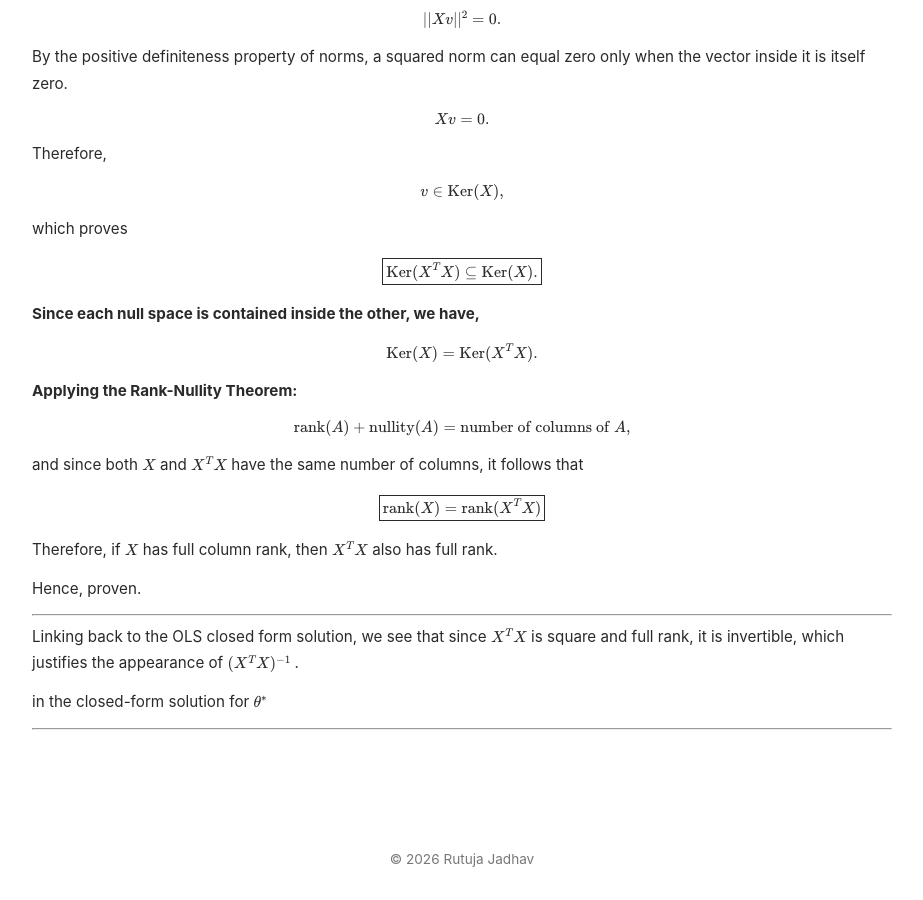
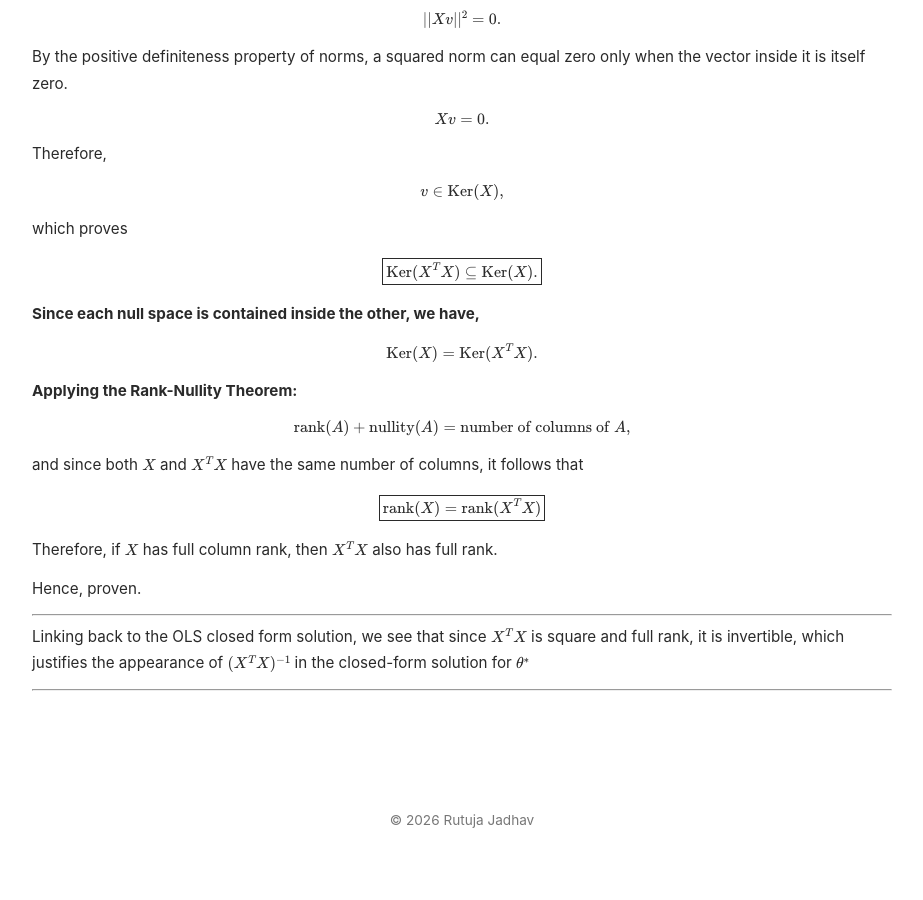
Before and after one commit to rutuja-jadhav-github/Math-for-ML-Blog-byRutuja, a Jekyll site: the page built from _posts/2026-06-10-Linear-Algebra-proofs-series-1.md, in a window 1280 px wide and 900 px high, scrolled down 3729 px. Shown: the whole window, without its empty margins (178-1101 px from the left). Built offline with Jekyll 4.4.1, drawn with Linux system fonts in a browser that asks for light colours; after the commit the page ends 4591 px from its top, so only the background shows below that.

```diff
--- a/_posts/2026-06-10-Linear-Algebra-proofs-series-1.md
+++ b/_posts/2026-06-10-Linear-Algebra-proofs-series-1.md
@@ -271,8 +271,6 @@ Hence, proven.
 
 ----
 
-Linking back to the OLS closed form solution, we see that since $X^TX$ is square and full rank, it is invertible, which justifies the appearance of $(X^TX)^{-1}$ .
-
-in the closed-form solution for $\theta^*$
+Linking back to the OLS closed form solution, we see that since $X^TX$ is square and full rank, it is invertible, which justifies the appearance of $(X^TX)^{-1}$ in the closed-form solution for $\theta^*$
 
 ----
```
